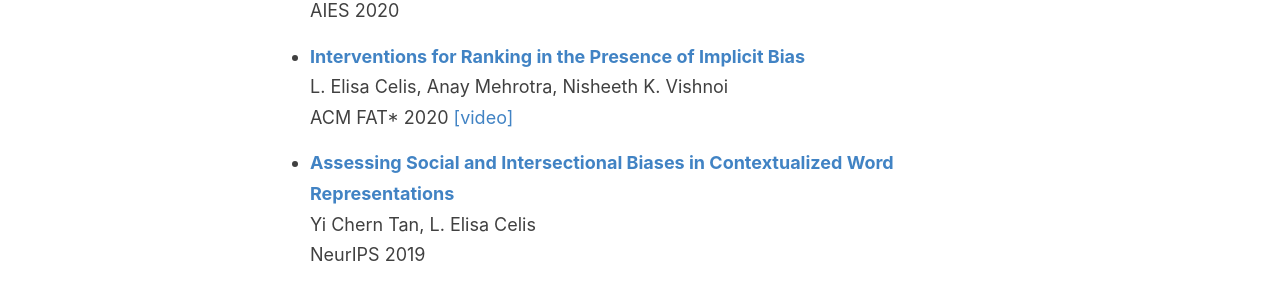
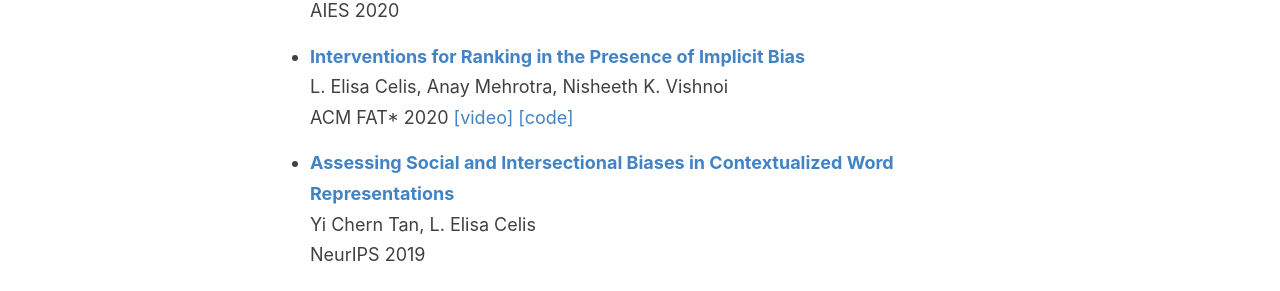
Before and after one commit to controlling-bias/controlling-bias.github.io, a Jekyll site: the page built from _posts/2020-07-23-papers.md, in a window 1280 px wide and 900 px high, scrolled down 2036 px. Shown: the part 153-444 px from the top of the window. Built offline with Jekyll 4.4.1, drawn with Linux system fonts in a browser that asks for light colours.

Commit message:
Update 2020-07-23-papers.md

```diff
--- a/_posts/2020-07-23-papers.md
+++ b/_posts/2020-07-23-papers.md
@@ -28,7 +28,7 @@ layout: default
 
 *	[<b>Interventions for Ranking in the Presence of Implicit Bias</b>](https://arxiv.org/abs/2001.08767)\\
 	L. Elisa Celis, Anay Mehrotra, Nisheeth K. Vishnoi\\
-	ACM FAT* 2020 [[video]](https://www.youtube.com/watch?v=Mkc2pTMo2Lg&list=PLXA0IWa3BpHkaM6uJauBdtkR3Hp4rePfp)
+	ACM FAT* 2020 [[video]](https://www.youtube.com/watch?v=Mkc2pTMo2Lg&list=PLXA0IWa3BpHkaM6uJauBdtkR3Hp4rePfp) [[code]](https://github.com/AnayMehrotra/Ranking-with-Implicit-Bias)
 
 *	[<b>Assessing Social and Intersectional Biases in Contextualized Word Representations</b>](https://arxiv.org/abs/1911.01485)\\
 	Yi Chern Tan, L. Elisa Celis\\
```
